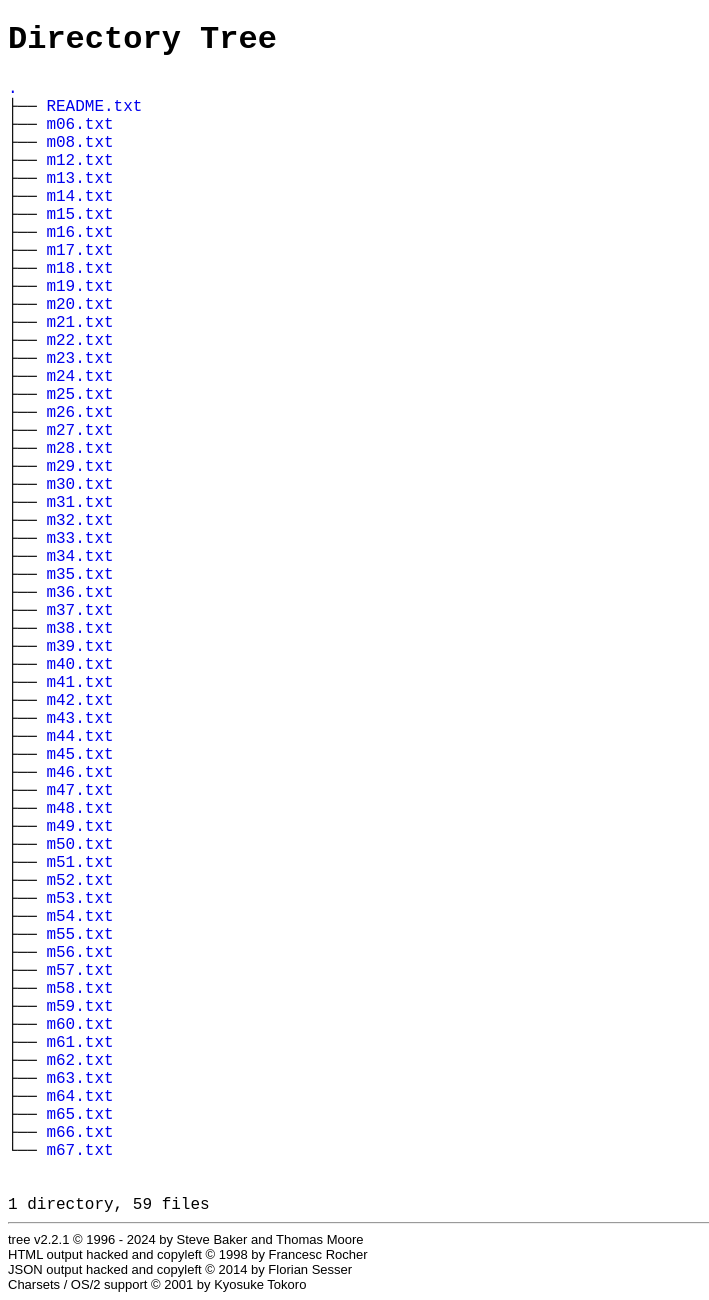
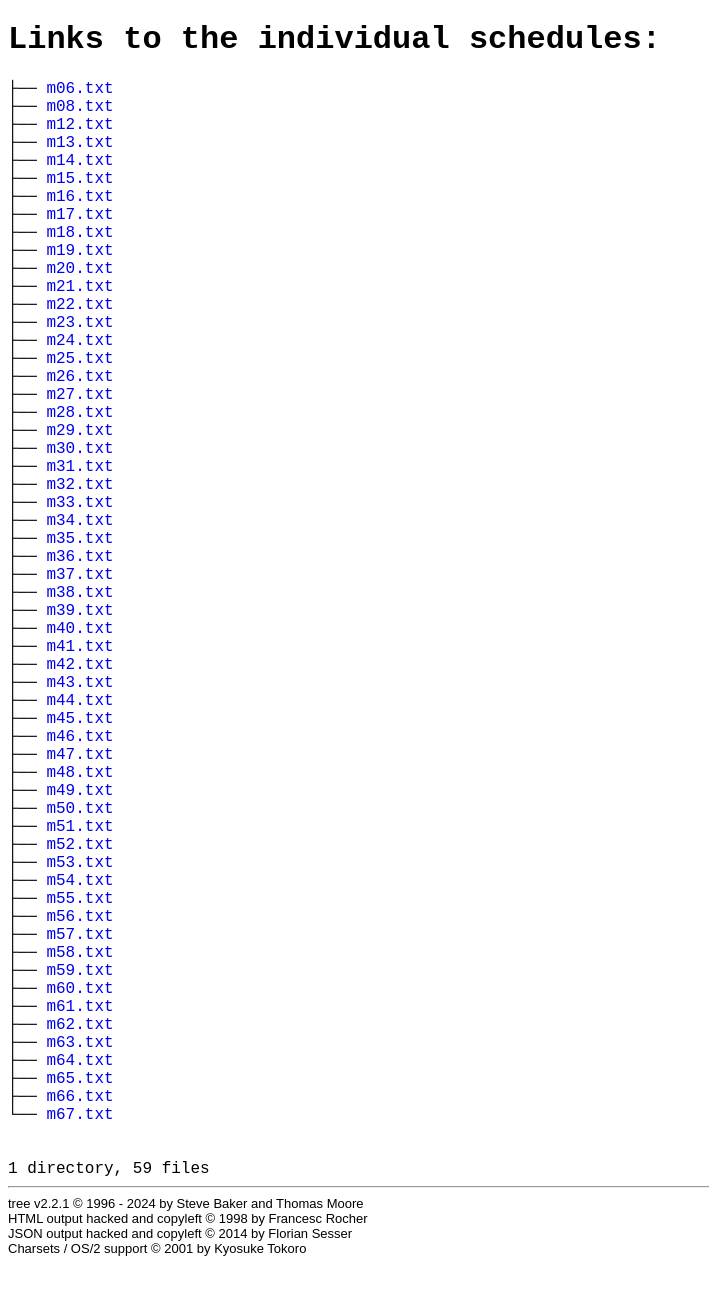
Before and after one commit to DavidFirth/blog, a Jekyll site: the page docs/assets/mellyshed/index.html, which Jekyll copies as it is, in a window 1280 px wide. Shown: the whole page, without its empty margins (0-709 px from the left). Built offline with Jekyll 4.4.1, drawn with Linux system fonts in a browser that asks for light colours; after the commit the page ends 1264 px from its top, so only the background shows below that.

Commit message:
Made the index.html a bit prettier

```diff
--- a/docs/assets/mellyshed/index.html
+++ b/docs/assets/mellyshed/index.html
@@ -24,9 +24,7 @@
  </style>
 </head>
 <body>
-	<h1>Directory Tree</h1><p>
-	<a href="https://davidfirth.github.io/blog/assets/mellyshed/">.</a><br>
-	├── <a href="https://davidfirth.github.io/blog/assets/mellyshed/README.txt">README.txt</a><br>
+	<h1>Links to the individual schedules:</h1><p>
 	├── <a href="https://davidfirth.github.io/blog/assets/mellyshed/m06.txt">m06.txt</a><br>
 	├── <a href="https://davidfirth.github.io/blog/assets/mellyshed/m08.txt">m08.txt</a><br>
 	├── <a href="https://davidfirth.github.io/blog/assets/mellyshed/m12.txt">m12.txt</a><br>
```
